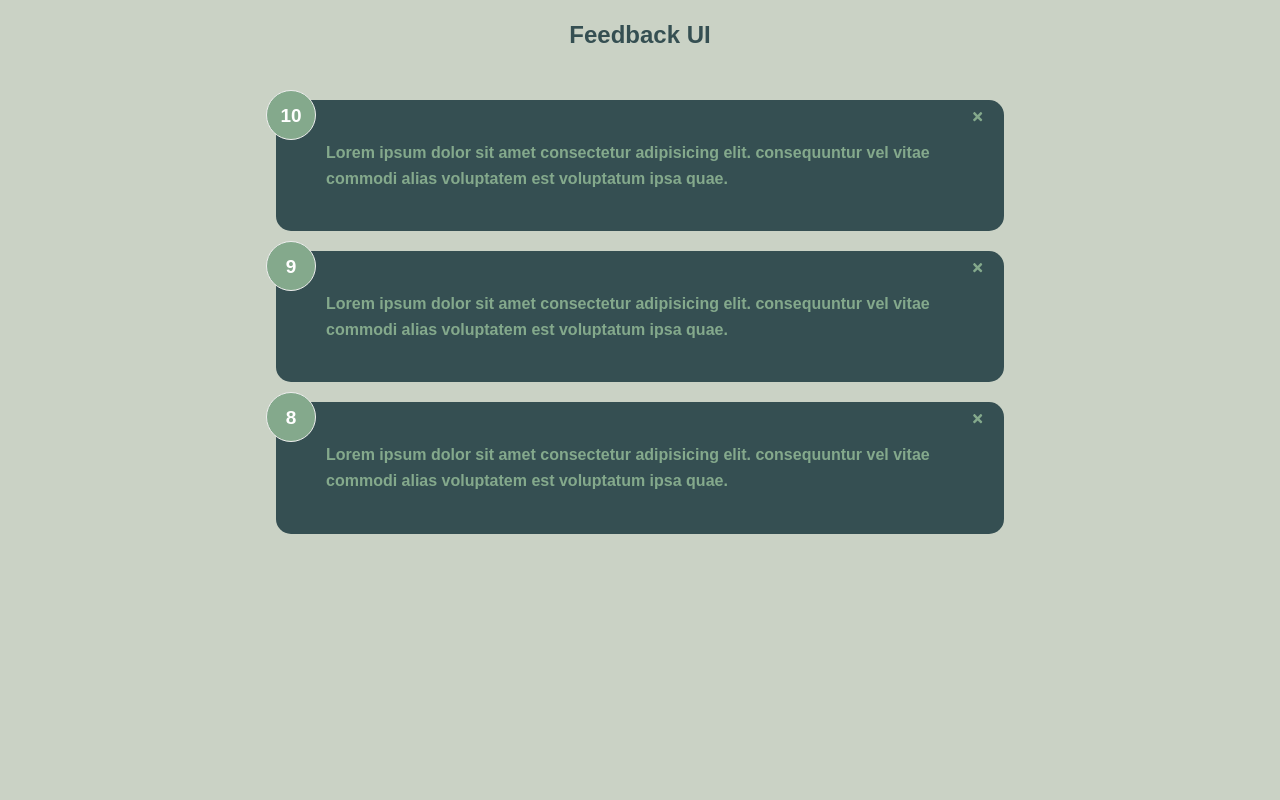
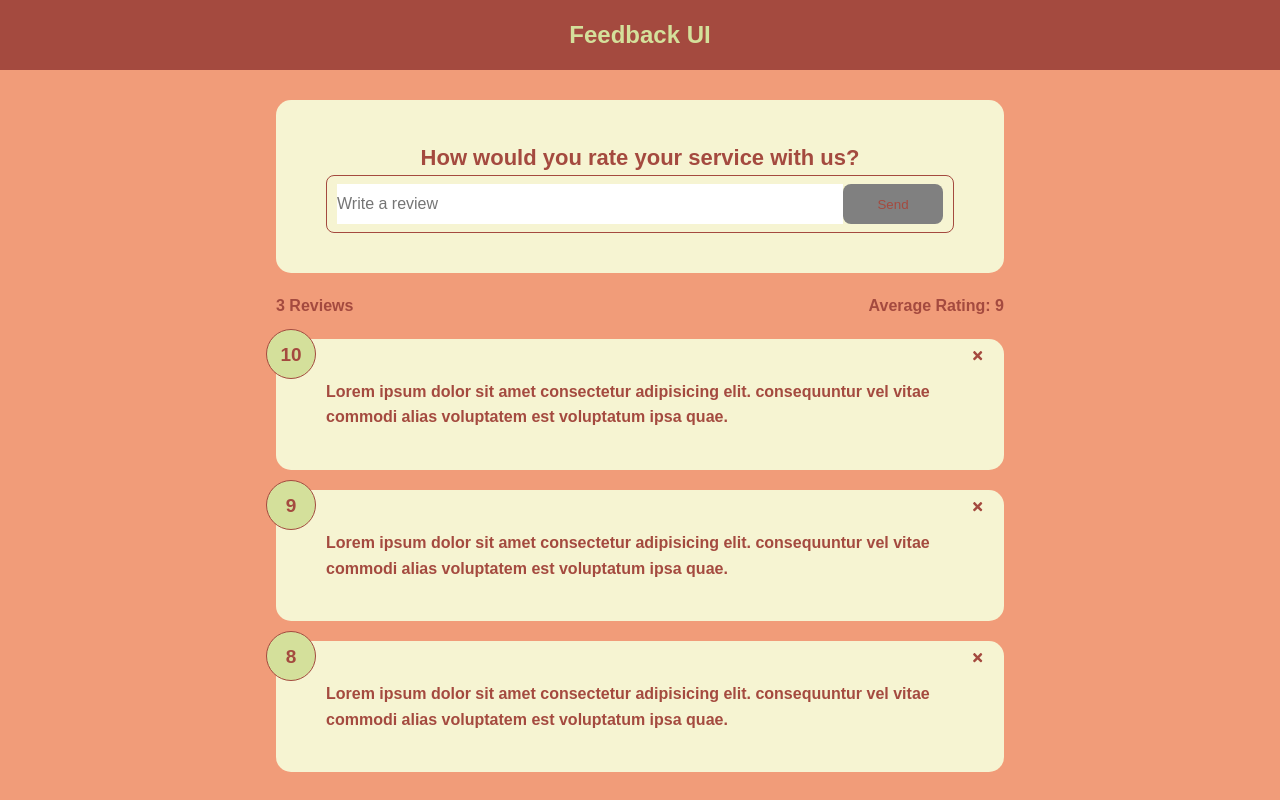
Before and after one commit to sejobasic/Feedback-SPA, a React (Create React App) app: page / in a window 1280 px wide. Built offline with nearby package versions, Linux system fonts and the light colour scheme.

Commit message:
Implemented form with validation

```diff
--- a/src/App.js
+++ b/src/App.js
@@ -1,6 +1,8 @@
 import React, { useState } from 'react'
 import Header from './components/Header'
 import FeedbackList from './components/FeedbackList'
+import FeedbackStats from './components/FeedbackStats'
+import FeedbackForm from './components/FeedbackForm'
 import FeedbackData from './data/FeedbackData'
 
 
@@ -8,14 +10,18 @@ function App() {
   const [feedback, setFeedback] = useState(FeedbackData)
 
   const deleteFeedback = (id) => {
-
+    if(window.confirm('Are you sure you want to delete?')) {
+      setFeedback(feedback.filter((item) => item.id !== id))
+    }
   }
 
   return (
     <>
       <Header text='Feedback UI' />
       <div className='container'>
-      <FeedbackList feedback={feedback} handleDelete={deleteFeedback} />
+        <FeedbackForm />
+        <FeedbackStats feedback={feedback} />
+        <FeedbackList feedback={feedback} handleDelete={deleteFeedback} />
       </div>
     </>
   )
--- /dev/null
+++ b/src/components/Button.js
@@ -0,0 +1,30 @@
+import React from 'react'
+import PropTypes from 'prop-types'
+
+function Button({ children, version, type, isDisabled }) {
+
+  return (
+    <button
+      type={type}
+      disabled={isDisabled}
+      className={`btn btn-${version}`}
+    >
+      {children}
+    </button>
+  )
+}
+
+Button.defaultProps = {
+  version: 'primary',
+  type: 'button',
+  isDisabled: 'false'
+}
+
+Button.propTypes = {
+  children: PropTypes.node.isRequired,
+  version: PropTypes.string,
+  type: PropTypes.string,
+  isDisabled: PropTypes.bool,
+}
+
+export default Button
--- a/src/components/Card.js
+++ b/src/components/Card.js
@@ -2,7 +2,7 @@ import React from 'react'
 
 function Card({ children, reverse }) {
   return (
-    <div className={`card ${reverse && 'reverse'}`}>{children}</div>
+    <div className={`card`}>{children}</div>
   )
 }
 
--- /dev/null
+++ b/src/components/FeedbackForm.js
@@ -0,0 +1,51 @@
+import React, { useState } from 'react'
+import Card from './Card'
+import Button from './Button'
+
+function FeedbackForm() {
+  const [text, setText] = useState('')
+  const [btnDisabled, setBtnDisabled] = useState(true)
+  const [message, setMessage] = useState('')
+
+  // validate input text, minimum 10 chars
+  const handleTextChange = (e) => {
+    if(text === '') {
+      setBtnDisabled(true)
+      setMessage(null)
+    } else if(text !== '' && text.trim().length < 10) {
+      setBtnDisabled(true)
+      setMessage('Text must be at least 10 characters')
+    } else {
+      setMessage(null)
+      setBtnDisabled(false)
+    }
+    setText(e.target.value)
+  }
+
+  return (
+    <Card>
+      <form>
+        <h2>
+          How would you rate your service with us?
+        </h2>
+        <div className="input-group">
+          <input
+            onChange={handleTextChange}
+            type='text'
+            placeholder='Write a review'
+            value={text}
+          />
+          <Button
+            type='submit'
+            isDisabled={btnDisabled}
+          >
+          Send
+          </Button>
+        </div>
+        {message && <div className='message'>{message}</div>}
+      </form>
+    </Card>
+  )
+}
+
+export default FeedbackForm
--- a/src/components/FeedbackItem.js
+++ b/src/components/FeedbackItem.js
@@ -7,8 +7,8 @@ function FeedbackItem({ item, handleDelete }) {
   return (
     <Card reverse={true}>
       <div className="num-display">{item.rating}</div>
-      <button onClick={handleDelete(item.id)} className="close">
-        <FaTimes color='#84a98c' />
+      <button onClick={() => handleDelete(item.id)} className="close">
+        <FaTimes color='#a44a3f' />
       </button>
       <div className="text-display">{item.text}</div>
     </Card>
--- /dev/null
+++ b/src/components/FeedbackStats.js
@@ -0,0 +1,21 @@
+import React from 'react'
+
+function FeedbackStats({ feedback }) {
+
+  // Calculate ratings average
+  let averageRating = feedback.reduce((acc, curr) => {
+    return acc + curr.rating
+  }, 0) / feedback.length
+
+  // set one decimal place, remove trailing zeros
+  averageRating = averageRating.toFixed(1).replace(/[.,]0$/, '')
+
+  return (
+    <div className='feedback-stats'>
+      <h4>{feedback.length} Reviews</h4>
+      <h4>Average Rating: {isNaN(averageRating) ? 0 : averageRating}</h4>
+    </div>
+  )
+}
+
+export default FeedbackStats
--- a/src/components/Header.js
+++ b/src/components/Header.js
@@ -4,7 +4,7 @@ function Header({ text }) {
 
   return (
     <header>
-      <div className='container'>
+      <div className='container header'>
         <h2>{text}</h2>
       </div>
     </header>
--- a/src/index.css
+++ b/src/index.css
@@ -1,7 +1,8 @@
 :root {
-  --primary: #84a98c;
-  --secondary: #354f52;
-  --accent: #cad2c5;
+  --primary: #d4e09b;
+  --secondary: #f19c79;
+  --button: #f6f4d2;
+  --accent: #a44a3f;
 }
 
 @import url('https://fonts.googleapis.com/css2?family=Anek+Latin:wght@500;700&family=Inter:wght@500;700;900&display=swap');
@@ -15,7 +16,7 @@
 body {
   font-family: 'Anek Latin', sans-serif;
   font-weight: 700;
-  background-color: var(--accent);
+  background-color: var(--secondary);
   color: var(--secondary);
   line-height: 1.6;
 }
@@ -37,11 +38,13 @@ header {
   justify-content: space-between;
   align-items: center;
   margin-bottom: 30px;
+  background-color: var(--accent);
+  color: var(--primary);
 }
 
 .card {
-  background-color: var(--accent);
-  color: var(--secondary);
+  background-color: var(--button);
+  color: var(--accent);
   border-radius: 15px;
   padding: 40px 50px;
   margin: 20px 0;
@@ -69,14 +72,14 @@ header {
 .rating li,
 .num-display {
   position: relative;
-  background: #f4f4f4;
+  background: var(--accent);
   width: 50px;
   height: 50px;
   padding: 10px;
   text-align: center;
   border-radius: 50%;
   font-size: 19px;
-  border: 1px #eee solid;
+  border: 1px var(--accent) solid;
   transition: 0.3s;
 }
 
@@ -95,7 +98,7 @@ header {
 .rating li:hover,
 .num-display {
   background: var(--primary);
-  color: #fff;
+  color: var(--accent);
 }
 
 [type='radio'] {
@@ -104,13 +107,13 @@ header {
 
 [type='radio']:checked ~ label {
   background: var(--secondary);
-  color: #fff;
+  color: var(--accent);
 }
 
 .input-group {
   display: flex;
   flex-direction: row;
-  border: 1px solid #ccc;
+  border: 1px solid var(--accent);
   padding: 8px 10px;
   border-radius: 8px;
 }
@@ -126,7 +129,7 @@ input:focus {
 }
 
 .feedback-stats {
-  color: #fff;
+  color: var(--accent);
   display: flex;
   justify-content: space-between;
   align-items: center;
@@ -163,11 +166,11 @@ input:focus {
 }
 
 .btn-primary {
-  background-color: #202142;
+  background-color: var(--primary);
 }
 
 .btn-secondary {
-  background: #ff6a95;
+  background: var(--primary);
 }
 
 .btn:hover {
@@ -176,8 +179,8 @@ input:focus {
 }
 
 .btn:disabled {
-  background-color: #cccccc;
-  color: #333;
+  background-color: grey;
+  color: var(--accent);
   cursor: auto;
 }
 
```
